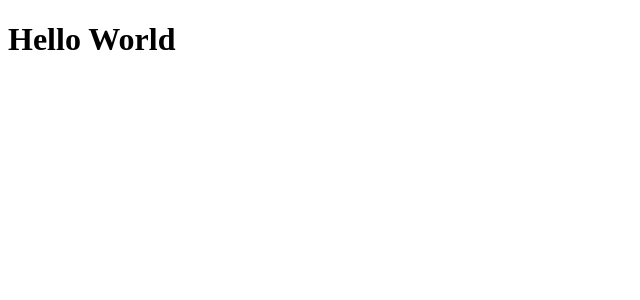
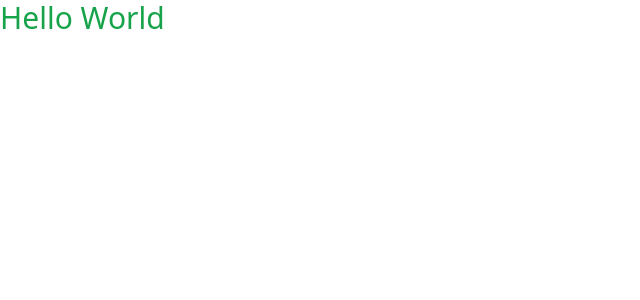
Before and after one commit to Kaua2123/nextjs-to-do-list, a Next.js app: page / in a window 1280 px wide. Shown: the top 300 px of the page, without its empty margins (0-640 px from the left). Built offline with nearby package versions, Linux system fonts and the light colour scheme.

Commit message:
chore: config tailwindcss

```diff
--- /dev/null
+++ b/postcss.config.js
@@ -0,0 +1,6 @@
+module.exports = {
+  plugins: {
+    tailwindcss: {},
+    autoprefixer: {},
+  },
+}
--- a/src/app/layout.tsx
+++ b/src/app/layout.tsx
@@ -1,3 +1,4 @@
+import '@/app/ui/global.css';
 import type { Metadata } from 'next';
 
 export const metadata: Metadata = {
--- a/src/app/page.tsx
+++ b/src/app/page.tsx
@@ -1,7 +1,7 @@
 export default function Home() {
   return (
     <div>
-      <h1>Hello World</h1>
+      <h1 className="text-3xl text-green-600">Hello World</h1>
     </div>
   );
 }
--- /dev/null
+++ b/src/app/ui/global.css
@@ -0,0 +1,3 @@
+@tailwind base;
+@tailwind components;
+@tailwind utilities;
--- /dev/null
+++ b/tailwind.config.js
@@ -0,0 +1,15 @@
+/** @type {import('tailwindcss').Config} */
+module.exports = {
+  content: [
+    './app/**/*.{js,ts,jsx,tsx,mdx}',
+    './pages/**/*.{js,ts,jsx,tsx,mdx}',
+    './components/**/*.{js,ts,jsx,tsx,mdx}',
+
+    // Or if using `src` directory:
+    './src/**/*.{js,ts,jsx,tsx,mdx}',
+  ],
+  theme: {
+    extend: {},
+  },
+  plugins: [],
+};
```
Also changed, not shown: package.json (+6 -1 lines), 1 other file (tests, documents, lock files or other folders).
